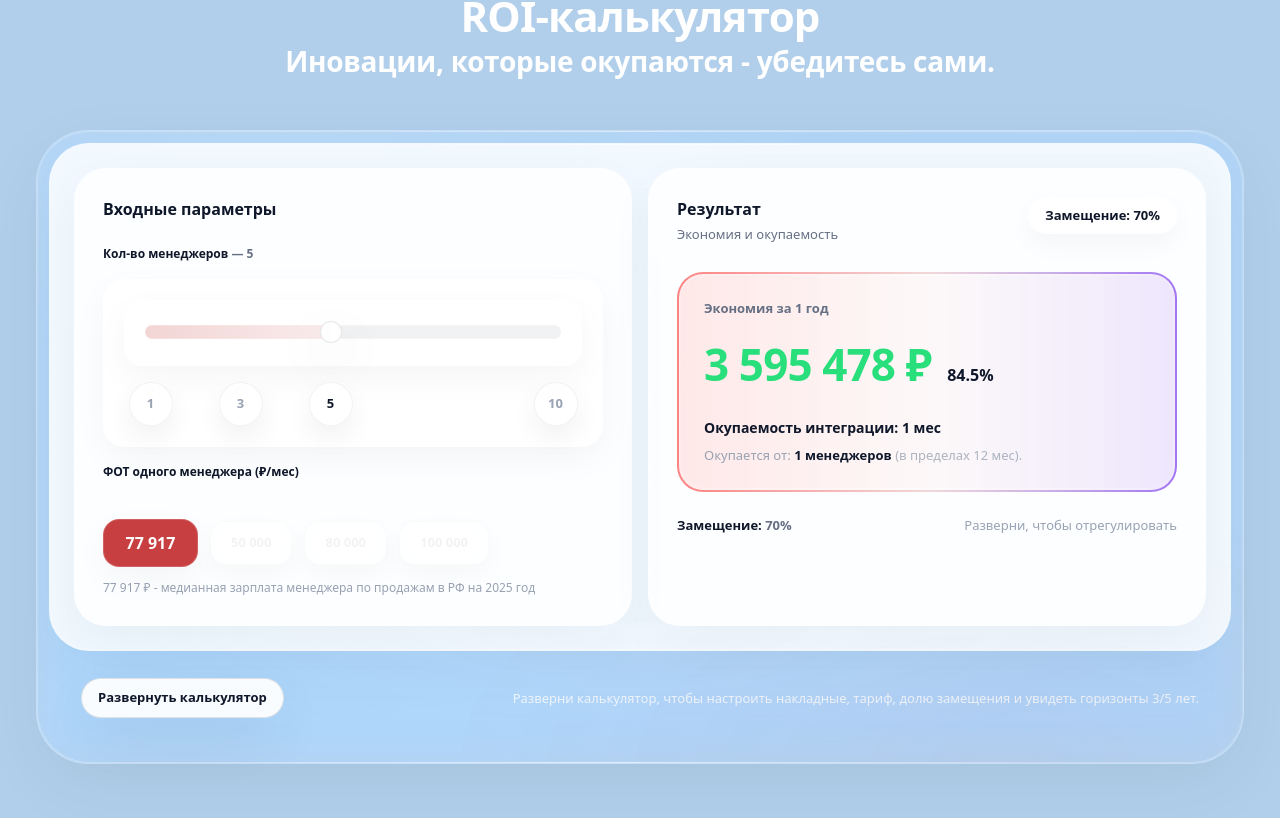
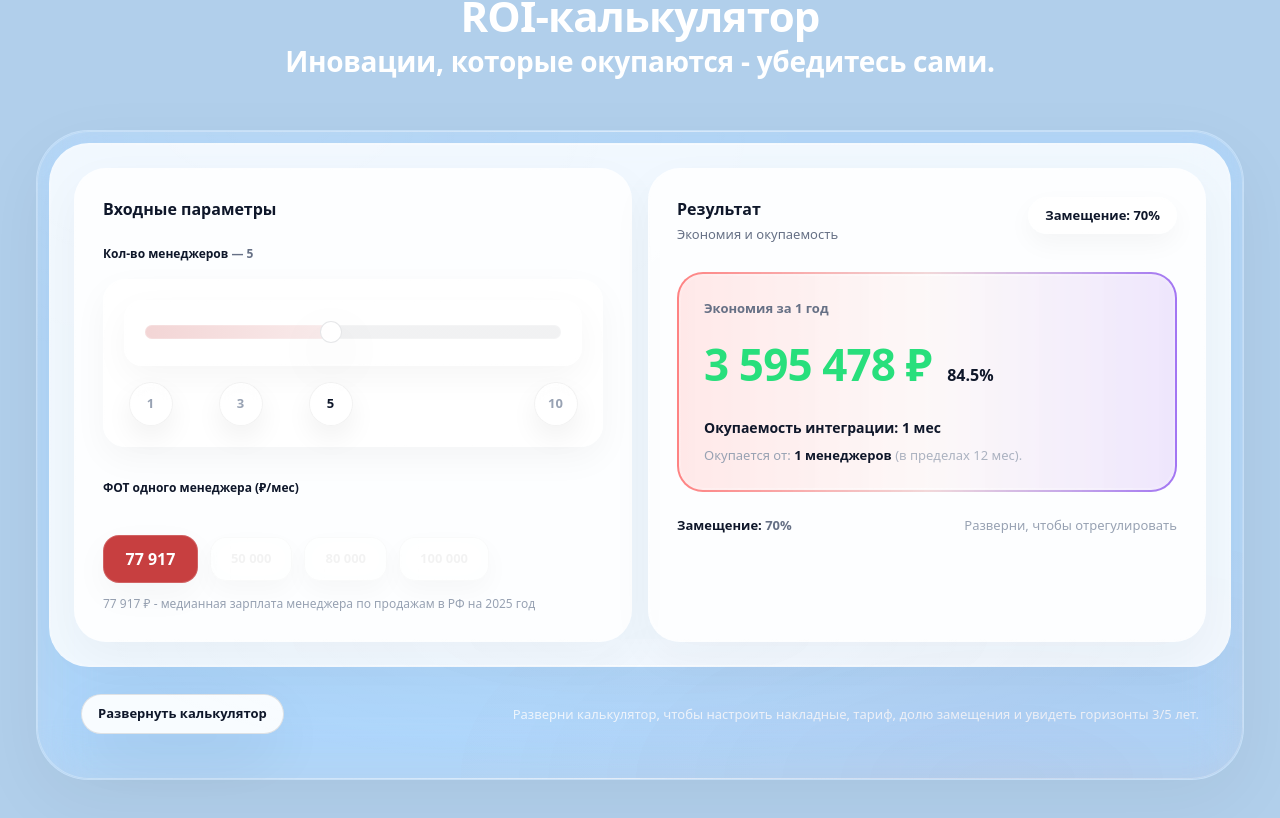
Before and after one commit to uniconsulting/uni.com, a Next.js app: page / in a window 1280 px wide. Shown: the part 5750-6568 px from the top of the page. Built offline with nearby package versions, Linux system fonts and the light colour scheme.

Commit message:
Update RoiCalculatorSection.tsx

```diff
--- a/src/components/sections/RoiCalculatorSection.tsx
+++ b/src/components/sections/RoiCalculatorSection.tsx
@@ -317,14 +317,14 @@ export default function RoiCalculatorSection() {
                   </div>
 
                  {/* ФОТ-инпут: ширина по значению, max=500k, toast */}
-<div className="mt-4">
+<div className="mt-8">
   {/* ВОТ ЗДЕСЬ теперь регулируешь интервал: gap-1 / gap-1.5 / gap-2 */}
   <div className="flex flex-col gap-[2px]">
     <div className="text-[12px] font-semibold text-[#0f172a]">
       ФОТ одного менеджера (₽/мес)
     </div>
 
-    <div className="relative">
+   <div className="relative !mt-0">
       <div
         className={[
           "pointer-events-none absolute -top-10 left-0",
```
